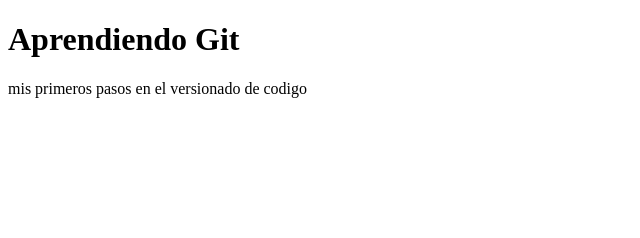
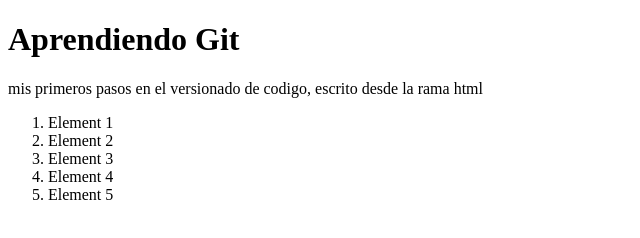
Before and after one commit to RodrigoPillaca/curso-git, a plain HTML site: page index.html in a window 1280 px wide. Shown: the whole page, without its empty margins (0-640 px from the left). Drawn offline with Linux system fonts and the light colour scheme.

Commit message:
Agregando index.js al index.html

```diff
--- a/index.html
+++ b/index.html
@@ -7,6 +7,14 @@
 </head>
 <body>
     <h1>Aprendiendo Git</h1>
-    <p>mis primeros pasos en el versionado de codigo</p>
+    <p>mis primeros pasos en el versionado de codigo, escrito desde la rama html</p>
+    <ol>
+        <li>Element 1</li>
+        <li>Element 2</li>
+        <li>Element 3</li>
+        <li>Element 4</li>
+        <li>Element 5</li>
+    </ol>
+    <script src="index.js"></script>
 </body>
 </html>
```
